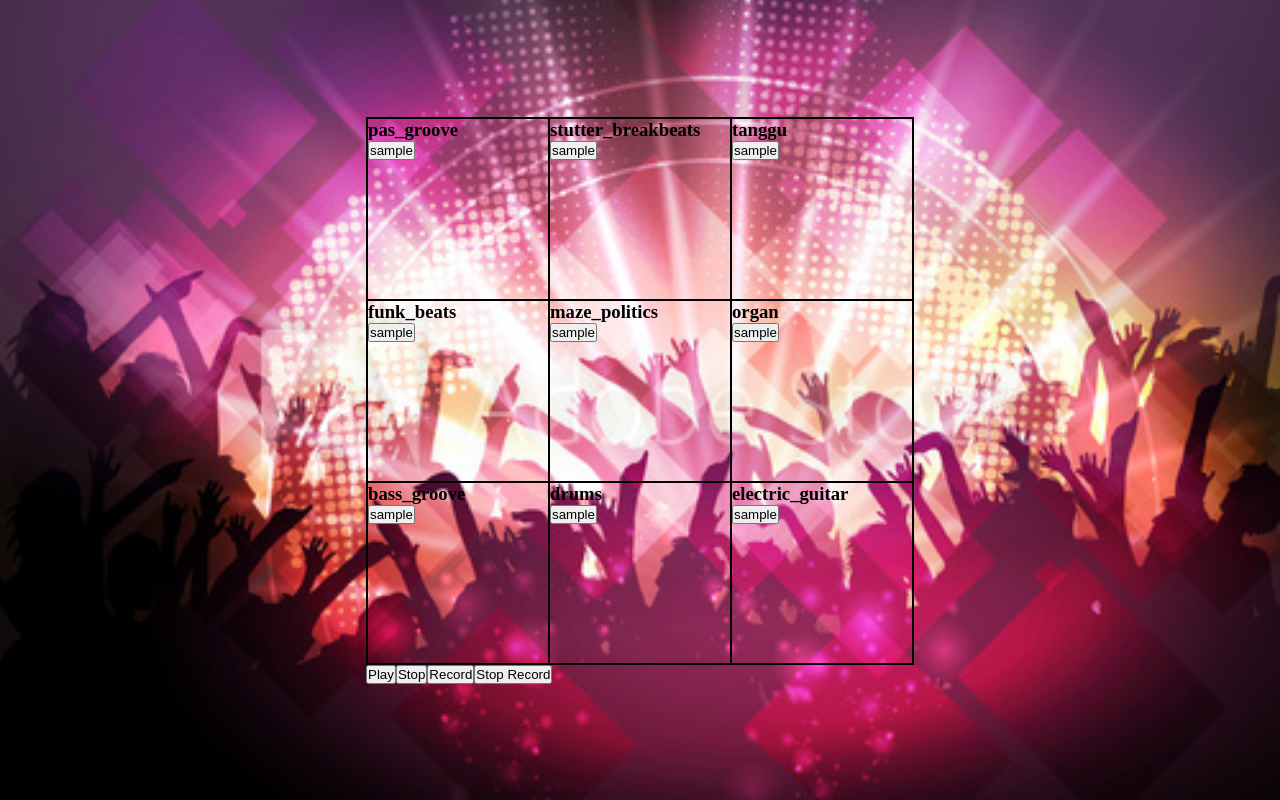
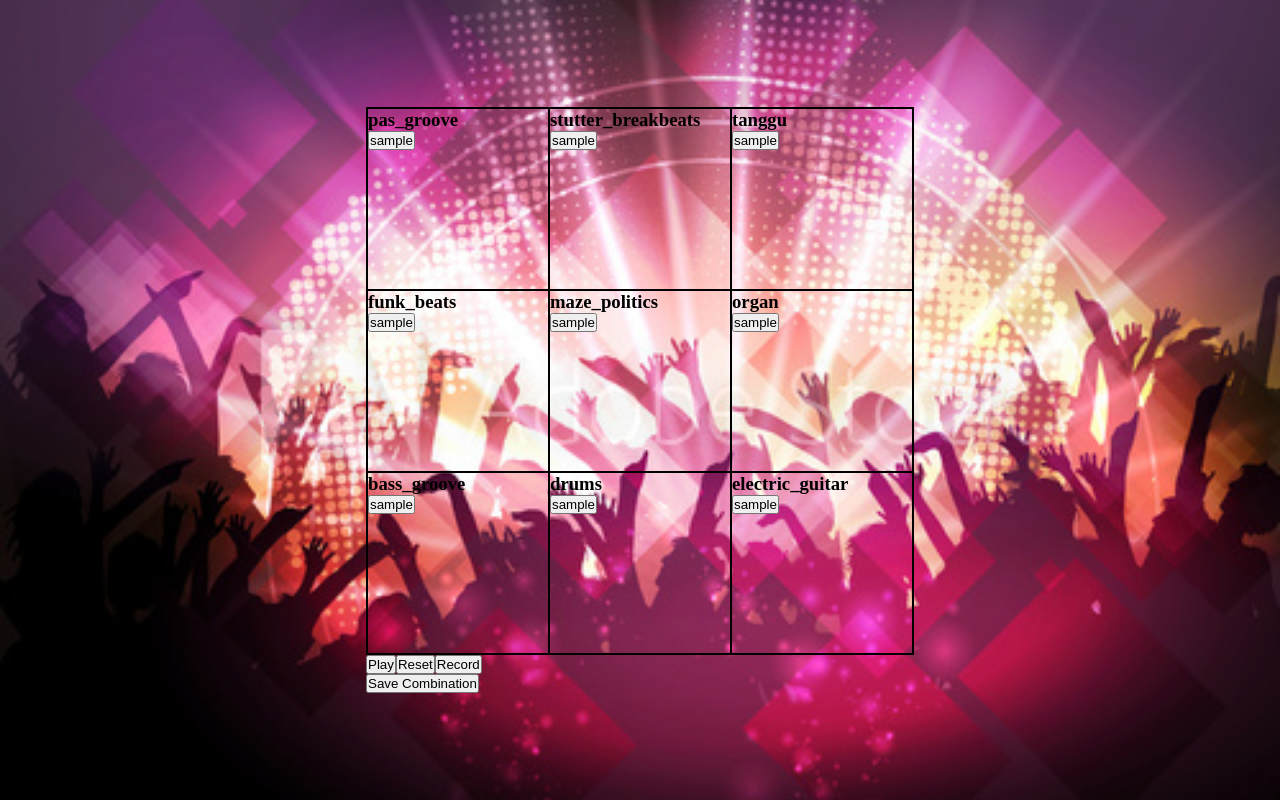
Before and after one commit to benhanover/9-pads-loop-machine, a React (Create React App) app in the folder client/: page / in a window 1280 px wide. Built offline with nearby package versions, Linux system fonts and the light colour scheme; no server answers; the HTML template or start-up script is replaced by a standard one.

Commit message:
added combinations before render

```diff
--- a/client/src/components/Pads/Pads.js
+++ b/client/src/components/Pads/Pads.js
@@ -39,8 +39,13 @@ const Pads = () => {
   const [showRecord, setShowRecord] = useState(false);
   const [recordedBlobUrl, setRecordedBlobUrl] = useState(null);
   const [recordedBlob, setRecordedBlob] = useState(null);
+  const [playIsOn, setPlayIsOn] = useState(true);
+  const [recordIsOn, setRecordIsOn] = useState(true);
+  const [combinations, setCombinations] = useState([]);
+  const [showCombinationInput, setShowCombinationInput] = useState(false);
   const refHowls = useRef([]);
   const refRecorder = useRef();
+  const refCombinationName = useRef('');
 
   const playHowls = () => {
     console.log('refHowls', refHowls.current);
@@ -59,6 +64,7 @@ const Pads = () => {
     const stream = await navigator.mediaDevices.getUserMedia({ audio: true });
     refRecorder.current = RecordRTC(stream, { type: 'audio' });
     refRecorder.current.startRecording();
+    setRecordIsOn(false);
   };
 
   const stopRecord = () => {
@@ -69,7 +75,33 @@ const Pads = () => {
       setShowRecord(true);
       setRecordedBlobUrl(blobUrl);
       setRecordedBlob(blob);
+      setRecordIsOn(true);
     });
+  };
+
+  const reset = () => {
+    stopHowls();
+    setShowRecord(false);
+    setRecordedBlobUrl(false);
+    setRecordedBlob(false);
+    setSounds(initialSoundsValue);
+    refHowls.current = [];
+    refRecorder.current = null;
+    setShouldIntervalRun(false);
+    clearInterval(playSoundsInterval);
+    setPlaySoundsInterval(null);
+    setPlayIsOn(true);
+    setRecordIsOn(true);
+  };
+
+  const saveCombination = () => {
+    const combinationToAdd = {};
+    combinationToAdd[refCombinationName.current.value] =
+      refHowls.current.slice();
+    combinations.push(combinationToAdd);
+    setCombinations([...combinations]);
+    console.log(combinations);
+    setShowCombinationInput(false);
   };
 
   const startInterval = () => {
@@ -80,6 +112,7 @@ const Pads = () => {
         setShouldIntervalRun(true);
       }
       // no sound is playing
+      setPlayIsOn(false);
     } else {
       alert('No Sound Is On');
     }
@@ -88,6 +121,7 @@ const Pads = () => {
   const stopInterval = () => {
     stopHowls();
     setShouldIntervalRun(false);
+    setPlayIsOn(true);
   };
 
   useEffect(() => {
@@ -124,7 +158,6 @@ const Pads = () => {
     if (shouldIntervalRun) {
       setPlaySoundsInterval(
         setInterval(() => {
-          console.log('round');
           playHowls();
         }, 8000)
       );
@@ -201,11 +234,30 @@ const Pads = () => {
         </div>
       </div>
       <div className='pads-buttons-div'>
-        <button onClick={startInterval}>Play</button>
-        <button onClick={stopInterval}>Stop</button>
-        <button onClick={startRecord}>Record</button>
-        <button onClick={stopRecord}>Stop Record</button>
+        {playIsOn ? (
+          <button onClick={startInterval}>Play</button>
+        ) : (
+          <button onClick={stopInterval}>Stop</button>
+        )}
+        <button onClick={reset}>Reset</button>
+        {recordIsOn ? (
+          <button onClick={startRecord}>Record</button>
+        ) : (
+          <button onClick={stopRecord}>Stop Record</button>
+        )}
       </div>
+
+      {showCombinationInput ? (
+        <>
+          <input ref={refCombinationName} placeholder='Combination Name' />
+          <button onClick={saveCombination}>Save</button>
+        </>
+      ) : (
+        <button onClick={() => setShowCombinationInput(true)}>
+          Save Combination
+        </button>
+      )}
+
       {showRecord && (
         <div>
           <audio src={recordedBlobUrl} controls autoPlay />
@@ -214,6 +266,7 @@ const Pads = () => {
               setShowRecord(false);
               setRecordedBlob(false);
               setRecordedBlobUrl(false);
+              refRecorder.current = null;
             }}
           >
             Close
```
